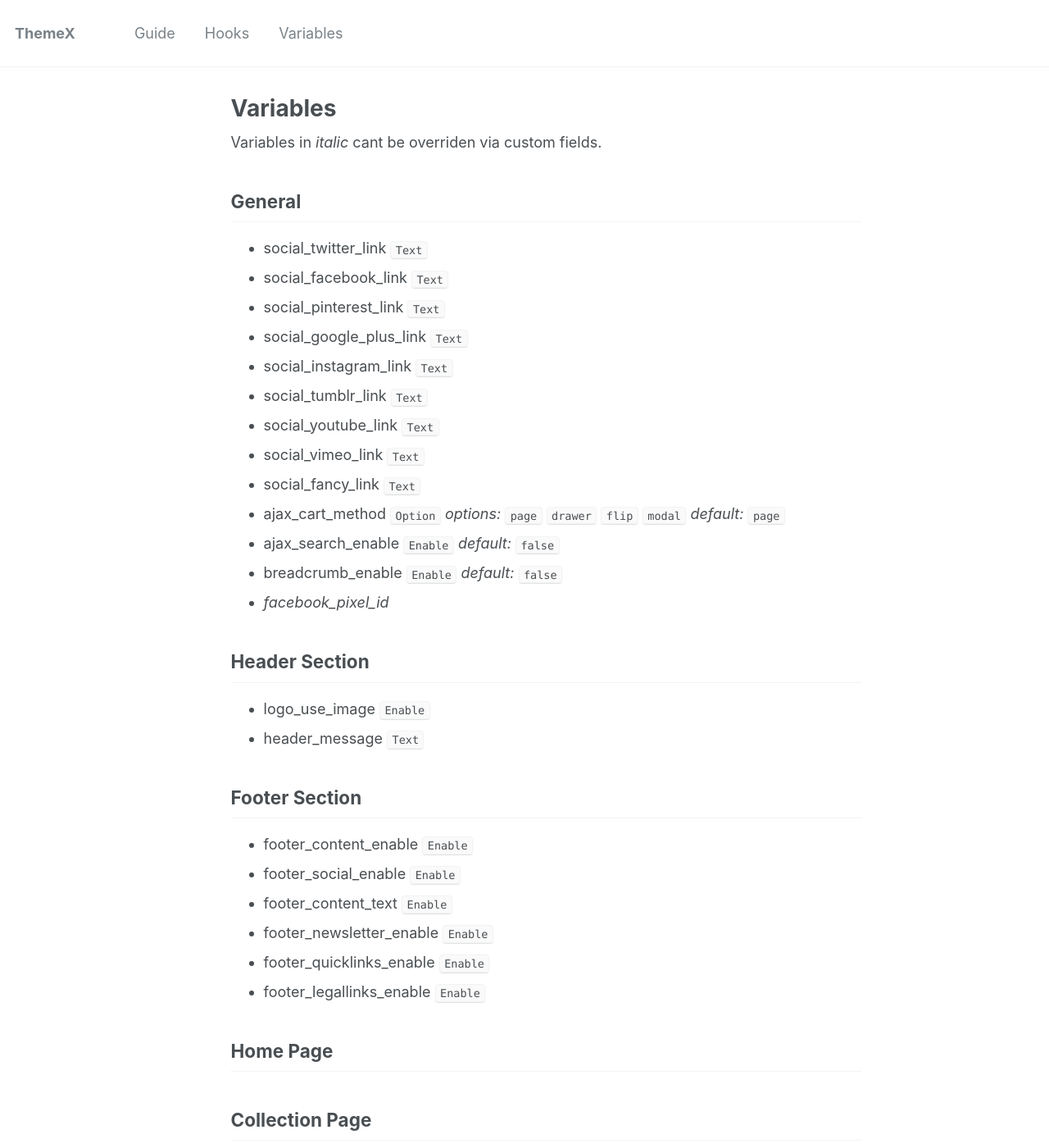
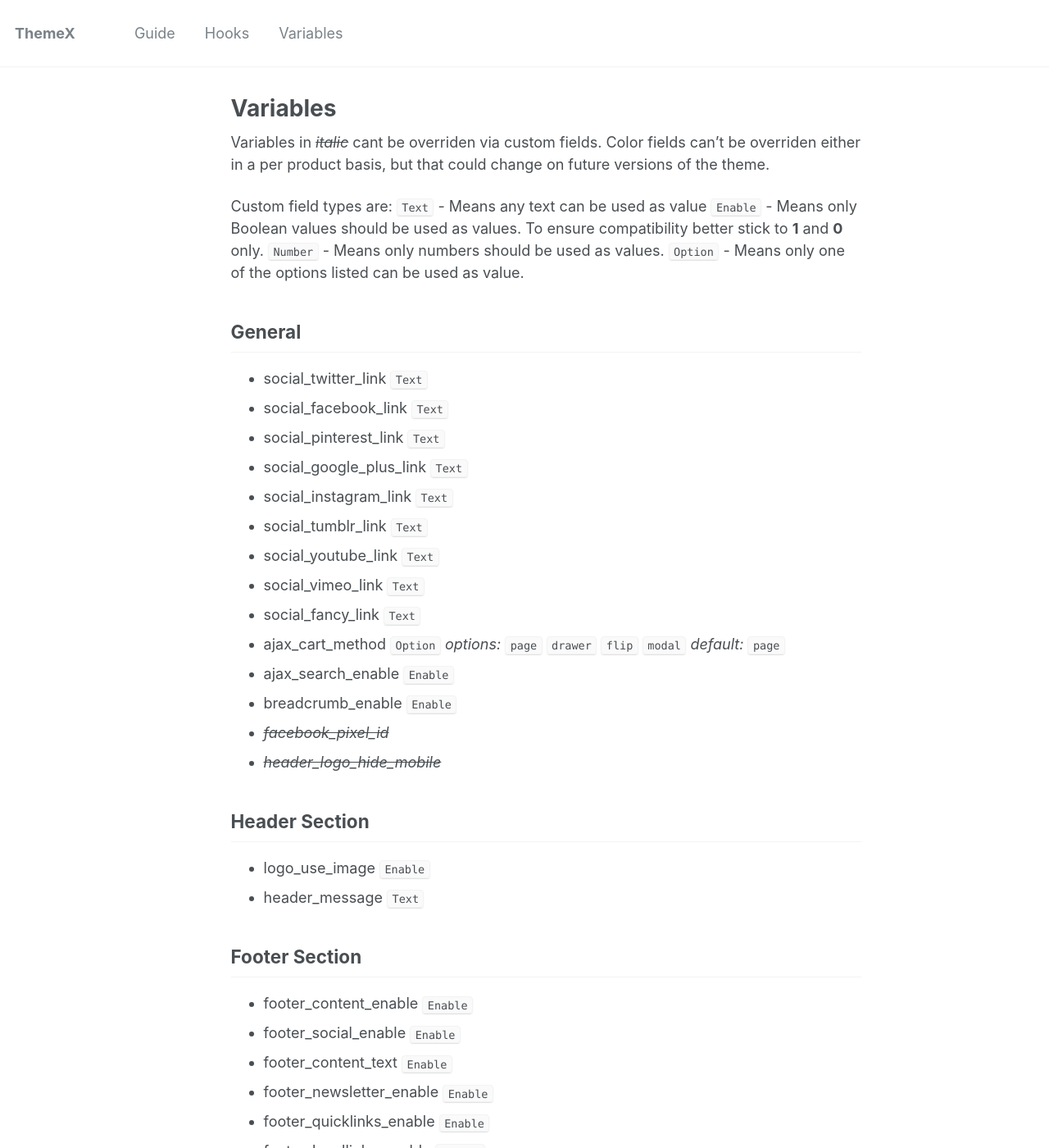
Before and after one commit to emiliobool/ThemeX, a Jekyll site: the page built from _pages/variables.md, in a window 1280 px wide and 1400 px high. Shown: the whole window at 82% size. Built offline with Jekyll 4.4.1, drawn with Linux system fonts in a browser that asks for light colours; some of the changed text lies outside the part shown.

Commit message:
no message

```diff
--- a/_pages/variables.md
+++ b/_pages/variables.md
@@ -4,7 +4,14 @@ layout: single
 sitemap: false
 permalink: /variables
 ---
-Variables in *italic* cant be overriden via custom fields.
+Variables in ~~*italic*~~ cant be overriden via custom fields.
+Color fields can't be overriden either in a per product basis, but that could change on future versions of the theme.
+
+Custom field types are:
+`Text` - Means any text can be used as value
+`Enable` - Means only Boolean values should be used as values. To ensure compatibility better stick to **1** and **0** only.
+`Number` - Means only numbers should be used as values.
+`Option` - Means only one of the options listed can be used as value.
 
 ## General
 - social_twitter_link `Text`
@@ -17,9 +24,10 @@ Variables in *italic* cant be overriden via custom fields.
 - social_vimeo_link `Text`
 - social_fancy_link `Text`
 - ajax_cart_method `Option` *options:* `page` `drawer` `flip` `modal` *default:* `page`
-- ajax_search_enable `Enable` *default:* `false`
-- breadcrumb_enable `Enable` *default:* `false`
-- *facebook_pixel_id*
+- ajax_search_enable `Enable`
+- breadcrumb_enable `Enable`
+- ~~*facebook_pixel_id*~~
+- ~~*header_logo_hide_mobile*~~
 
 ## Header Section
 - logo_use_image `Enable`
@@ -52,35 +60,35 @@ Variables in *italic* cant be overriden via custom fields.
 - product_reviews_enable `Enable`
 - product_quantity_enable `Enable`
 - product_cart_icon_enable `Enable`
-- product_badges_enable `Enable`
-- product_secure_badges_enable `Enable`
-- product_timer_enable `Enable`
+- product_badges_enable `Enable` *default:* `true`
+- product_secure_badges_enable `Enable` *default:* `true`
 - product_social_sharing_enable `Enable`
 - product_reviews_enable `Enable`
-- related_products_enable `Enable`
-- product_show_compare_at_price `Enable`
+- related_products_enable `Enable` *default:* `true`
+- product_show_compare_at_price `Enable` *default:* `true`
 - product_show_saved_amount `Enable`
 - product_skip_cart_enable `Enable`
-- product_description_enable `Enable`
-- product_customizer_enable `Enable`
+- product_description_enable `Enable` *default:* `true`
+- product_customizer_enable `Enable` *default:* `true`
 - social_sharing_products
 - product_price_compare_color `Color`
 - product_add_to_cart_text `Text`
+- ~~*product_ruler_height*~~
 
 ### Upsell
 
 - product_upsell_popup_enable `Enable`
-- product_upsell_qty `Number`
-- product_upsell_headline_text `Text` `Default Text`
-- product_upsell_button_yes_text `Text`
-- product_upsell_button_no_text `Text`
+- product_upsell_qty `Number` *default:* `3`
+- product_upsell_headline_text `Text` `Grab 3 and Pay Shipping Only For 2`
+- product_upsell_button_yes_text `Text` `YES! I WANT THIS SPECIAL OFFER`
+- product_upsell_button_no_text `Text` `No Thanks, I just want one`
 
 ### Timer
 
-- product_timer_over_text_enable `Enable`
-- product_timer_top_text_enable `Enable`
-- product_progressbar_enable `Enable`
-- product_timer_enable `Enable`
-- product_timer_top_text `Text`
-- product_timer_time_left `Text`
-- product_timer_over_text `Text`
+- product_timer_enable `Enable` *default:* `true`
+- product_timer_over_text_enable `Enable` *default:* `true`
+- product_timer_top_text_enable `Enable` *default:* `true`
+- product_progressbar_enable `Enable` *default:* `true`
+- product_timer_top_text `Text` *default:* `ONLY [num] LEFT AT THIS PRICE`
+- product_timer_time_left `Number` *default:* `10800`
+- product_timer_over_text `Text` *default:* `The sale will be over once the timer hits zero`
```
